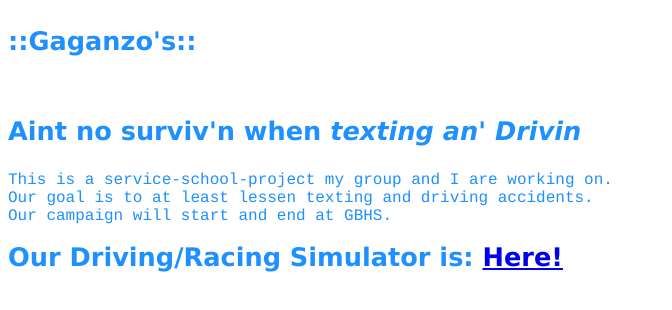
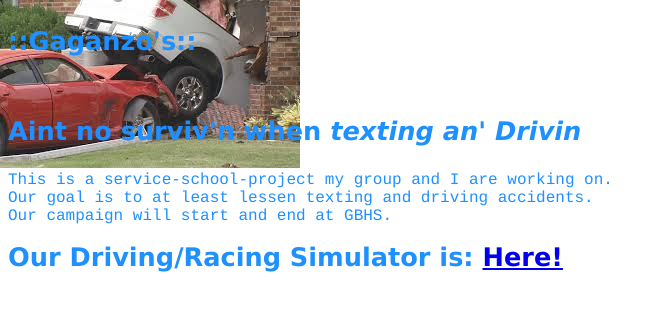
Before and after one commit to ccorp2002/Marketing-Project-Site, a plain HTML site: page index.html in a window 1280 px wide. Shown: the whole page, without its empty margins (0-672 px from the left). Drawn offline with Linux system fonts and the light colour scheme.

Commit message:
Update index.html

```diff
--- a/index.html
+++ b/index.html
@@ -8,7 +8,7 @@
 <style>
 body{
 
-    background-image: url("Crash2");
+    background-image: url("Crash2.jpg");
     background-repeat: no-repeat;
     background-size: width:150% height:150%;
 }
```
